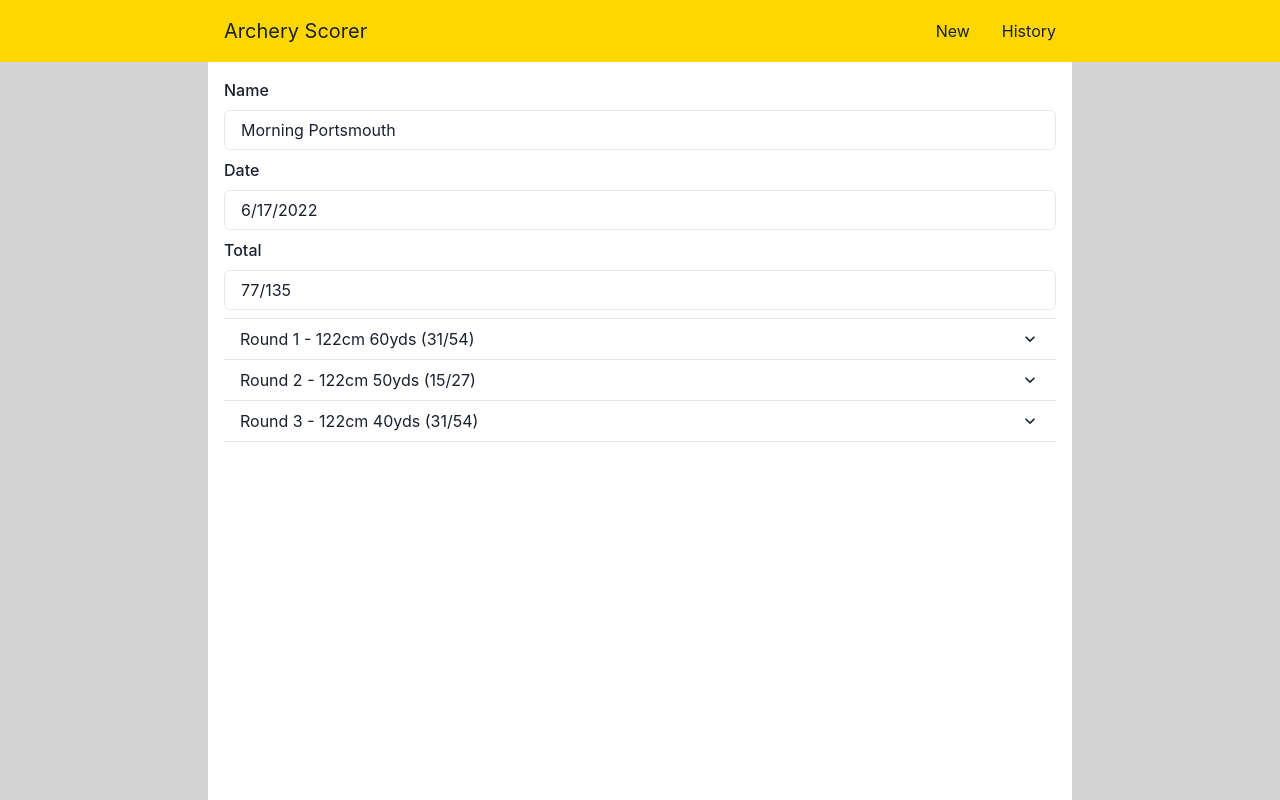
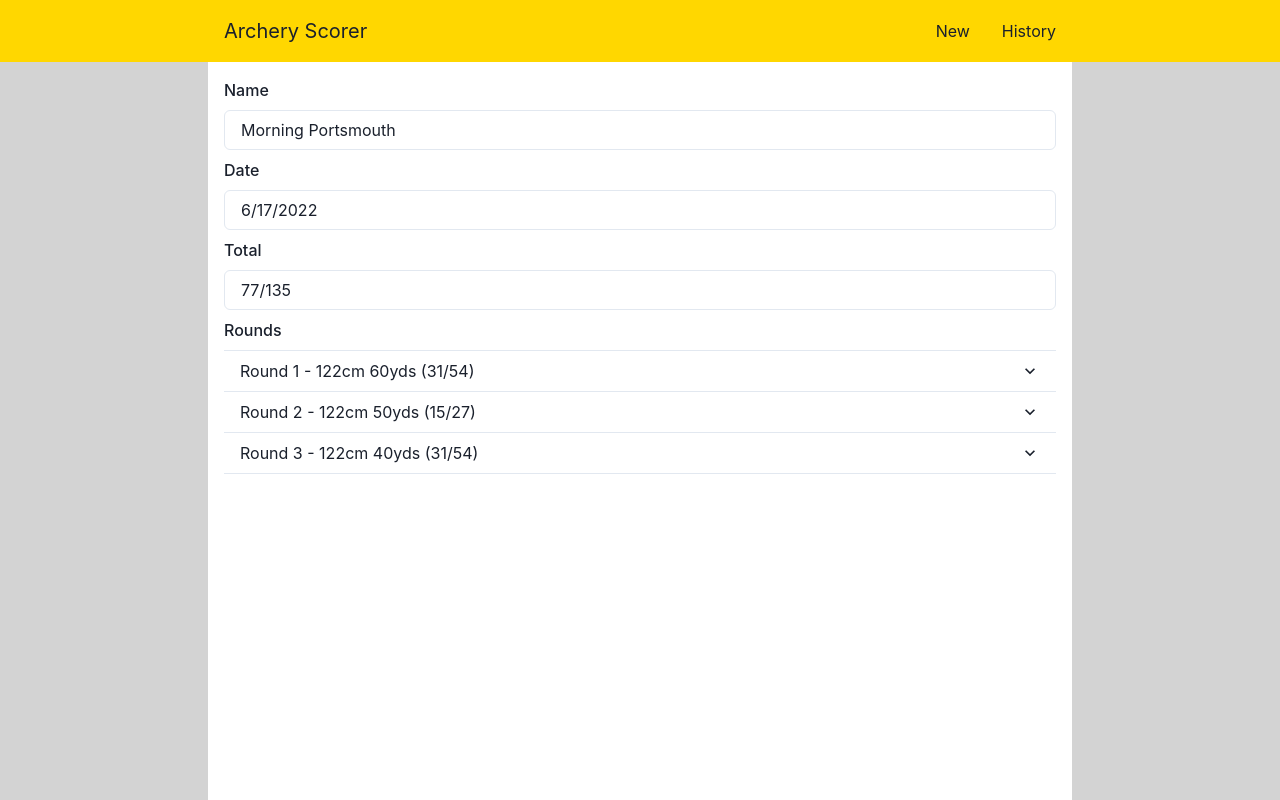
Before and after one commit to LauSam09/archery, a React (Create React App) app: page /sessions/1 in a window 1280 px wide. Built offline with nearby package versions, Linux system fonts and the light colour scheme.

Commit message:
Use skeleton loading in details

```diff
--- a/src/components/SessionDetails/SessionDetails.tsx
+++ b/src/components/SessionDetails/SessionDetails.tsx
@@ -8,6 +8,7 @@ import {
   FormControl,
   FormLabel,
   Input,
+  Skeleton,
   Stack,
   Table,
   TableContainer,
@@ -30,36 +31,44 @@ type SessionParams = {
 export function SessionDetails() {
   const { sessionId } = useParams<SessionParams>();
   const viewModel = useSessionViewModel(sessionId);
-
-  if (!viewModel) {
-    return <div>Loading placeholder</div>;
-  }
+  const isLoaded = !!viewModel;
 
   return (
     <Box>
       <Stack>
+        <Skeleton isLoaded={isLoaded}>
           <FormControl>
             <FormLabel htmlFor="session-name">Name</FormLabel>
-          <Input id="session-name" value={viewModel.name} readOnly />
+            <Input id="session-name" value={viewModel?.name} readOnly />
           </FormControl>
+        </Skeleton>
 
+        <Skeleton isLoaded={isLoaded}>
           <FormControl>
             <FormLabel htmlFor="session-date">Date</FormLabel>
-          <Input value={viewModel.date.toLocaleDateString()} readOnly />
+            <Input value={viewModel?.date.toLocaleDateString()} readOnly />
           </FormControl>
+        </Skeleton>
 
+        <Skeleton isLoaded={isLoaded}>
           <Stack direction="row">
             <FormControl>
               <FormLabel htmlFor="session-total">Total</FormLabel>
-            <Input value={`${viewModel.total}/${viewModel.maximum}`} readOnly />
+              <Input
+                value={`${viewModel?.total}/${viewModel?.maximum}`}
+                readOnly
+              />
             </FormControl>
           </Stack>
-
-        {viewModel.rounds.length === 0 ? (
+        </Skeleton>
+        <Skeleton isLoaded={isLoaded} minHeight={125}>
+          <FormControl>
+            <FormLabel>Rounds</FormLabel>
+            {viewModel?.rounds.length === 0 ? (
               <Text>No rounds in session</Text>
             ) : (
               <Accordion allowMultiple allowToggle>
-            {viewModel.rounds.map((round, i) => (
+                {viewModel?.rounds.map((round, i) => (
                   <AccordionItem key={i}>
                     <h2>
                       <AccordionButton>
@@ -114,6 +123,8 @@ export function SessionDetails() {
                 ))}
               </Accordion>
             )}
+          </FormControl>
+        </Skeleton>
       </Stack>
     </Box>
   );
```
Lines whose indentation alone changed are shown as unchanged.
